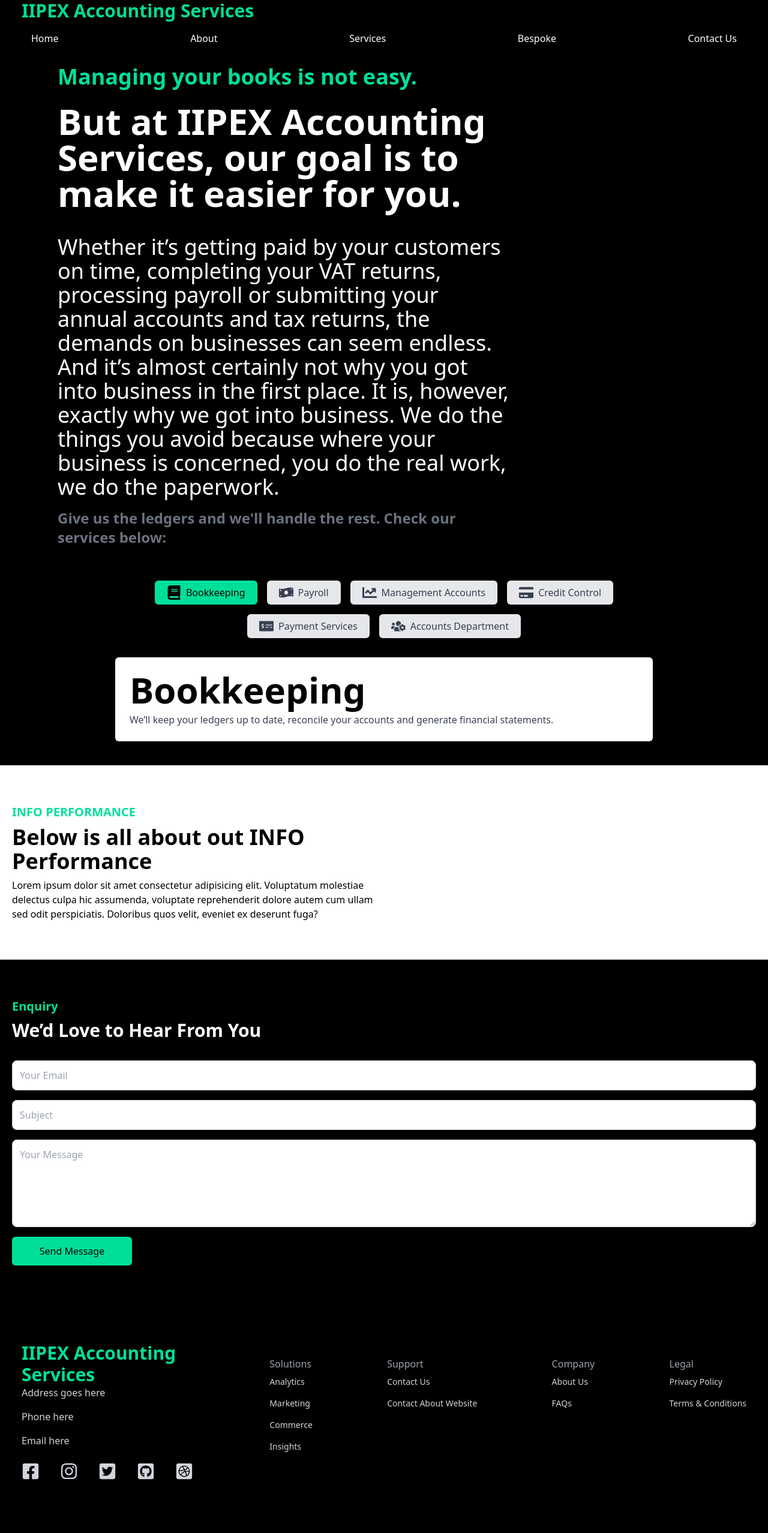
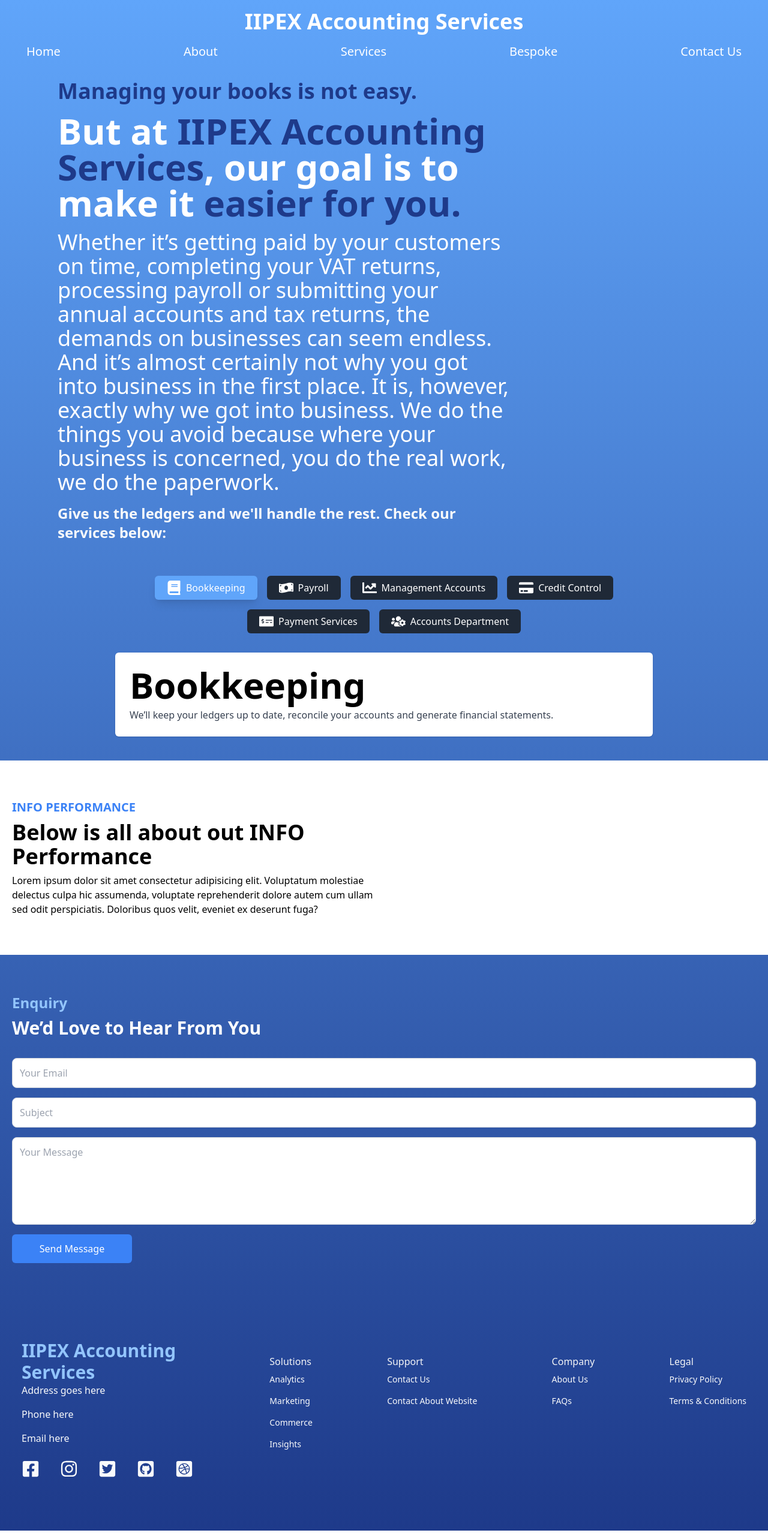
Before and after one commit to dhdylanhuang/iipex-bookkeeping, a React (Create React App) app in the folder iipex-webapp/: page / in a window 1280 px wide. Shown: the whole page at 60% size. Built offline with nearby package versions, Linux system fonts and the light colour scheme.

Commit message:
Change of Theme Colour

```diff
--- a/iipex-webapp/src/components/Enquiry.jsx
+++ b/iipex-webapp/src/components/Enquiry.jsx
@@ -29,9 +29,9 @@ function Enquiry() {
     }
 
     return (
-        <div className="w-full bg-black py-16 px-4">
+        <div className="w-full py-16 px-4">
             <div className="max-w-[1240px] mx-auto flex flex-col items-start">
-                <p className="text-xl text-[#00df9a] font-bold">Enquiry</p>
+                <p className="text-2xl text-blue-300 font-bold">Enquiry</p>
                 <h2 className="text-3xl text-white font-bold py-2">We’d Love to Hear From You</h2>
                 <form onSubmit={handleSubmit} className="w-full mt-6 flex flex-col gap-4">
                     <input
@@ -40,7 +40,7 @@ function Enquiry() {
                         value={email}
                         onChange={e => setEmail(e.target.value)}
                         required
-                        className="w-full p-3 border border-gray-300 rounded-lg focus:outline-none focus:ring-2 focus:ring-[#00df9a]"
+                        className="w-full p-3 border border-gray-300 rounded-lg focus:outline-none focus:ring-2 focus:ring-blue-300"
                     />
                     <input
                         type="text"
@@ -48,7 +48,7 @@ function Enquiry() {
                         value={subject}
                         onChange={e => setSubject(e.target.value)}
                         required
-                        className="w-full p-3 border border-gray-300 rounded-lg focus:outline-none focus:ring-2 focus:ring-[#00df9a]"
+                        className="w-full p-3 border border-gray-300 rounded-lg focus:outline-none focus:ring-2 focus:ring-blue-300"
                     />
                     <textarea
                         placeholder="Your Message"
@@ -56,17 +56,17 @@ function Enquiry() {
                         onChange={e => setMessage(e.target.value)}
                         required
                         rows={5}
-                        className="w-full p-3 border border-gray-300 rounded-lg focus:outline-none focus:ring-2 focus:ring-[#00df9a]"
+                        className="w-full p-3 border border-gray-300 rounded-lg focus:outline-none focus:ring-2 focus:ring-blue-300"
                     />
                     <button
                         type="submit"
-                        className="bg-[#00df9a] text-black w-[200px] rounded-md font-medium py-3 hover:opacity-90 transition"
+                        className="bg-blue-500 text-white w-[200px] rounded-md font-medium py-3 hover:opacity-90 transition"
                     >
                         Send Message
                     </button>
                 </form>
                 {status && (
-                    <p className="mt-4 text-[#00df9a] font-medium">{status}</p>
+                    <p className="mt-4 text-white font-medium">{status}</p>
                 )}
             </div>
         </div>
--- a/iipex-webapp/src/components/Footer.jsx
+++ b/iipex-webapp/src/components/Footer.jsx
@@ -9,9 +9,9 @@ import {
 
 const Footer = () => {
   return (
-    <div className='max-w-[1240px] mx-auto py-16 px-4 grid lg:grid-cols-3 gap-8 text-gray-300'>
+    <div className='max-w-[1240px] mx-auto py-16 px-4 grid lg:grid-cols-3 gap-8 text-gray-50'>
       <div>
-        <h1 className='w-full text-3xl font-bold text-[#00df9a]'>IIPEX Accounting Services</h1>
+        <h1 className='w-full text-3xl font-bold text-blue-300'>IIPEX Accounting Services</h1>
         <p className='py-0'>Address goes here</p>
         <p className='py-4'>Phone here</p>
         <p className='py-0'>Email here</p>
@@ -25,7 +25,7 @@ const Footer = () => {
       </div>
       <div className='lg:col-span-2 flex justify-between mt-6'>
     <div>
-        <h6 className='font-medium text-gray-400'>Solutions</h6>
+        <h6 className='font-medium text-gray-100'>Solutions</h6>
         <ul>
             <li className='py-2 text-sm'>Analytics</li>
             <li className='py-2 text-sm'>Marketing</li>
@@ -34,21 +34,21 @@ const Footer = () => {
         </ul>
     </div>
     <div>
-        <h6 className='font-medium text-gray-400'>Support</h6>
+        <h6 className='font-medium text-gray-100'>Support</h6>
         <ul>
             <li className='py-2 text-sm'>Contact Us</li>
             <li className='py-2 text-sm'>Contact About Website</li>
         </ul>
     </div>
     <div>
-        <h6 className='font-medium text-gray-400'>Company</h6>
+        <h6 className='font-medium text-gray-100'>Company</h6>
         <ul>
             <li className='py-2 text-sm'>About Us</li>
             <li className='py-2 text-sm'>FAQs</li>
         </ul>
     </div>
     <div>
-        <h6 className='font-medium text-gray-400'>Legal</h6>
+        <h6 className='font-medium text-gray-100'>Legal</h6>
         <ul>
             <li className='py-2 text-sm'>Privacy Policy</li>
             <li className='py-2 text-sm'>Terms & Conditions</li>
--- a/iipex-webapp/src/components/Hero.jsx
+++ b/iipex-webapp/src/components/Hero.jsx
@@ -4,18 +4,18 @@ const Hero = () => {
 return (
     <div className="text-white pl-12">
         <div className="pl-0 sm:pl-12 md:pl-12 p-4 max-w-[1240px] w-full md:w-2/3 h-auto ml-0 flex flex-col justify-center items-start text-left">
-            <p className="text-[#00df9a] font-bold text-4xl">
+            <p className="text-blue-900 font-bold text-4xl">
                 Managing your books is not easy.
             </p>
-            <h1 className="text-3xl md:text-6xl sm:text-5xl font-bold md:py-6">
-                But at IIPEX Accounting Services, our goal is to make it easier for you.
+            <h1 className="text-3xl md:text-6xl sm:text-5xl font-bold md:pt-4">
+                But at <span className='text-blue-900'>IIPEX Accounting Services</span>, our goal is to make it <span className='text-blue-900'>easier for you.</span>
             </h1>
             <div className="flex justify-start items-center">
                 <p className="text-lg md:text-4xl sm:text-3xl  py-4">
                     Whether it’s getting paid by your customers on time, completing your VAT returns, processing payroll or submitting your annual accounts and tax returns, the demands on businesses can seem endless. And it’s almost certainly not why you got into business in the first place. It is, however, exactly why we got into business. We do the things you avoid because where your business is concerned, you do the real work, we do the paperwork.
                 </p>
             </div>
-            <p className="md:text-2xl text-xl font-bold text-gray-500">
+            <p className="md:text-2xl text-xl font-bold text-gray-50">
                 Give us the ledgers and we'll handle the rest. Check our services below:
             </p>
 
--- a/iipex-webapp/src/components/InfoPerformance.jsx
+++ b/iipex-webapp/src/components/InfoPerformance.jsx
@@ -5,7 +5,7 @@ const InfoPerformance = () => {
     <div className='w-full bg-white py-16 px-4'>
       <div className='max-w-[1240px] mx-auto grid md:grid-cols-2'>
         <div className='flex flex-col justify-center'>
-          <p className='text-xl text-[#00df9a] font-bold'>INFO PERFORMANCE</p>
+          <p className='text-xl text-blue-500 font-bold'>INFO PERFORMANCE</p>
           <h1 className='md:text-4xl sm:text-3xl text-2xl font-bold py-2'>Below is all about out INFO Performance</h1>
           <p>
             Lorem ipsum dolor sit amet consectetur adipisicing elit. Voluptatum
--- a/iipex-webapp/src/components/Navbar.jsx
+++ b/iipex-webapp/src/components/Navbar.jsx
@@ -9,9 +9,9 @@ function Navbar() {
     }
 
   return (
-    <div className="max-w-[1240px] mx-auto px-4 text-white">
-        <h1 className='w-full text-3xl font-bold text-[#00df91]'>IIPEX Accounting Services</h1>
-        <ul className='justify-between items-center hidden md:flex'>
+    <div className="max-w-[1240px] mx-auto px-2 text-white">
+        <h1 className='w-full pt-4 text-4xl font-bold text-white text-center text-outline-blue'>IIPEX Accounting Services</h1>
+        <ul className='text-xl justify-between items-center hidden md:flex'>
             <li className='p-4'>Home</li>
             <li className='p-4'>About</li>
             <li className='p-4'>Services</li>
@@ -22,7 +22,7 @@ function Navbar() {
             {!nav ? <AiOutlineMenu onClick={handleNav} size={20} /> : <AiOutlineClose onClick={handleNav} size={20} />}
         </div>
         <div className={nav ? 'fixed left-0 top-0 w-[60%] h-full border-r border-r-gray-900 bg-[#000300] ease-in-out duration-500' : 'ease-in-out fixed left-[-100%]'}>
-            <h1 className='w-full text-3xl m-4 font-bold text-[#00df91]'>IIPEX Accounting Services</h1>
+            <h1 className='w-full text-3xl m-4 font-bold text-white'>IIPEX Accounting Services</h1>
             <ul className='uppercase p-4'>
                 <li className='p-4 border-b border-grey-600'>Home</li>
                 <li className='p-4 border-b border-grey-600'>About</li>
--- a/iipex-webapp/src/components/Services.jsx
+++ b/iipex-webapp/src/components/Services.jsx
@@ -62,8 +62,8 @@ export default function Services() {
                         className={`flex items-center gap-2 px-5 py-2 rounded-md font-medium
                             ${
                                 s.key === active
-                                    ? "bg-[#00df9a] text-black shadow-lg"
-                                    : "bg-gray-200 text-gray-700 hover:bg-gray-300"
+                                    ? "bg-blue-400 text-white shadow-lg"
+                                    : "bg-gray-800 text-white hover:bg-blue-900"
                             }`}
                     >
                         {s.icon}
--- a/iipex-webapp/src/index.css
+++ b/iipex-webapp/src/index.css
@@ -2,6 +2,8 @@
 @tailwind components;
 @tailwind utilities;
 
-body {
-  background-color:black;
+@layer base {
+  body {
+    @apply bg-gradient-to-b from-blue-400 to-blue-900;
+  }
 }
```
